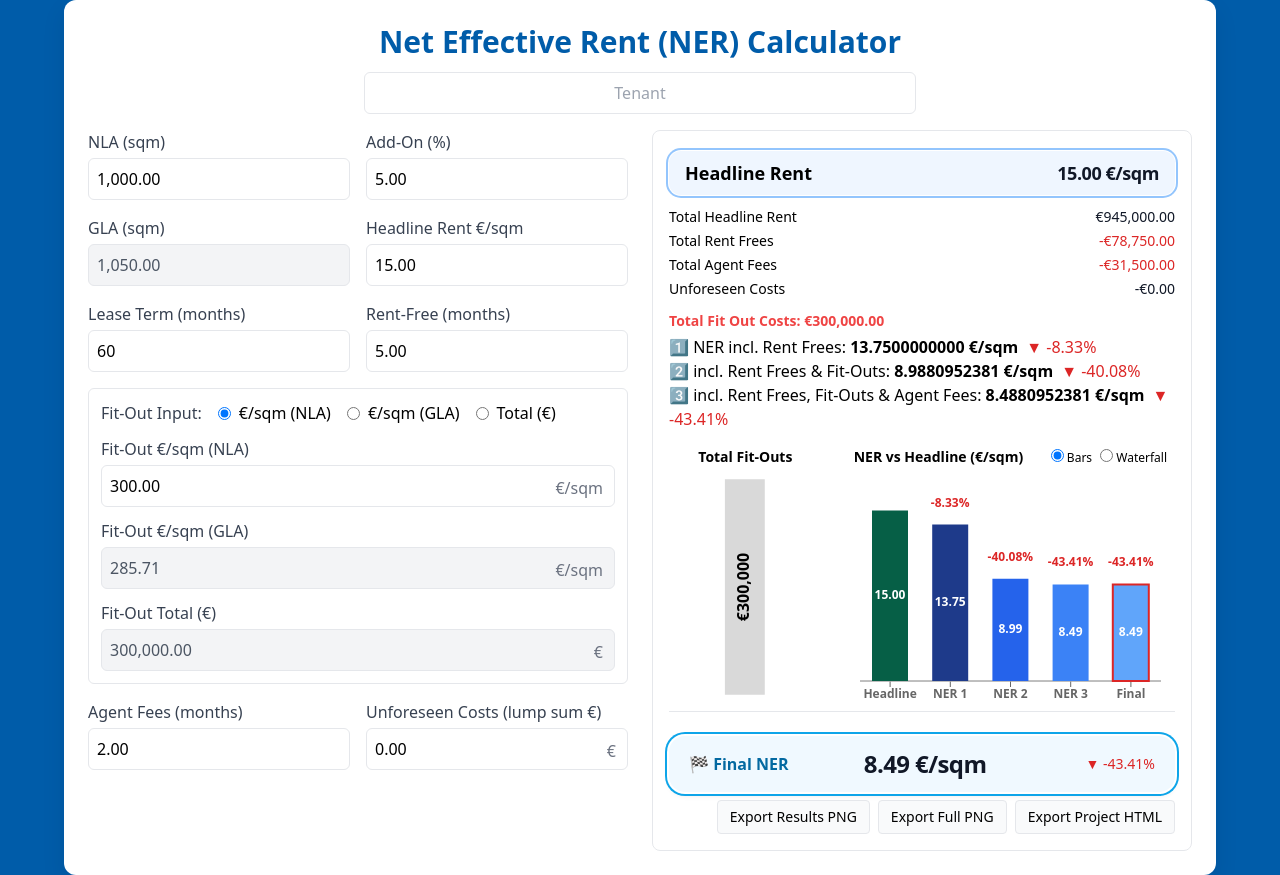
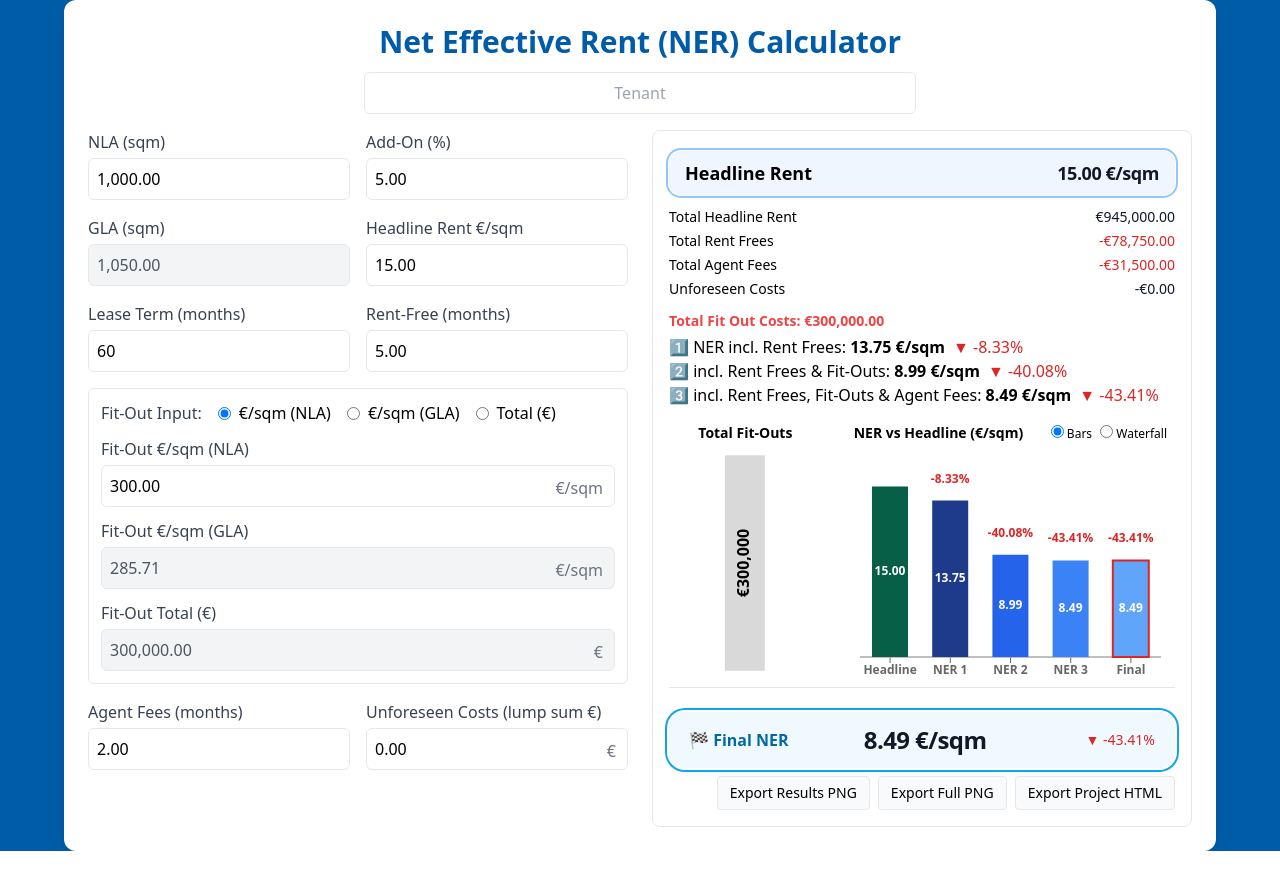
Before and after one commit to Musicandy13/Net-Effective-Rent-Calculator, a React (Vite) app: page / in a window 1280 px wide. After the commit the page ends 851 px from the top, so only its background shows below. Built offline with nearby package versions, Linux system fonts and the light colour scheme.

Commit message:
Update App.jsx

```diff
--- a/src/App.jsx
+++ b/src/App.jsx
@@ -462,9 +462,9 @@ export default function App() {
                 </div>
 
                 <p className="text-sm font-semibold text-red-500 mb-1">Total Fit Out Costs: {FCUR(totalFit)}</p>
-                <p>1️⃣ NER incl. Rent Frees: <b>{F(ner1, 10)} €/sqm</b><Delta base={rent} val={ner1} /></p>
-                <p>2️⃣ incl. Rent Frees & Fit-Outs: <b>{F(ner2, 10)} €/sqm</b><Delta base={rent} val={ner2} /></p>
-                <p>3️⃣ incl. Rent Frees, Fit-Outs & Agent Fees: <b>{F(ner3, 10)} €/sqm</b><Delta base={rent} val={ner3} /></p>
+                <p>1️⃣ NER incl. Rent Frees: <b>{F(ner1, 2)} €/sqm</b><Delta base={rent} val={ner1} /></p>
+                <p>2️⃣ incl. Rent Frees & Fit-Outs: <b>{F(ner2, 2)} €/sqm</b><Delta base={rent} val={ner2} /></p>
+                <p>3️⃣ incl. Rent Frees, Fit-Outs & Agent Fees: <b>{F(ner3, 2)} €/sqm</b><Delta base={rent} val={ner3} /></p>
 
                 {/* Charts */}
                 <div className="mt-2 grid grid-cols-3 gap-6">
```
